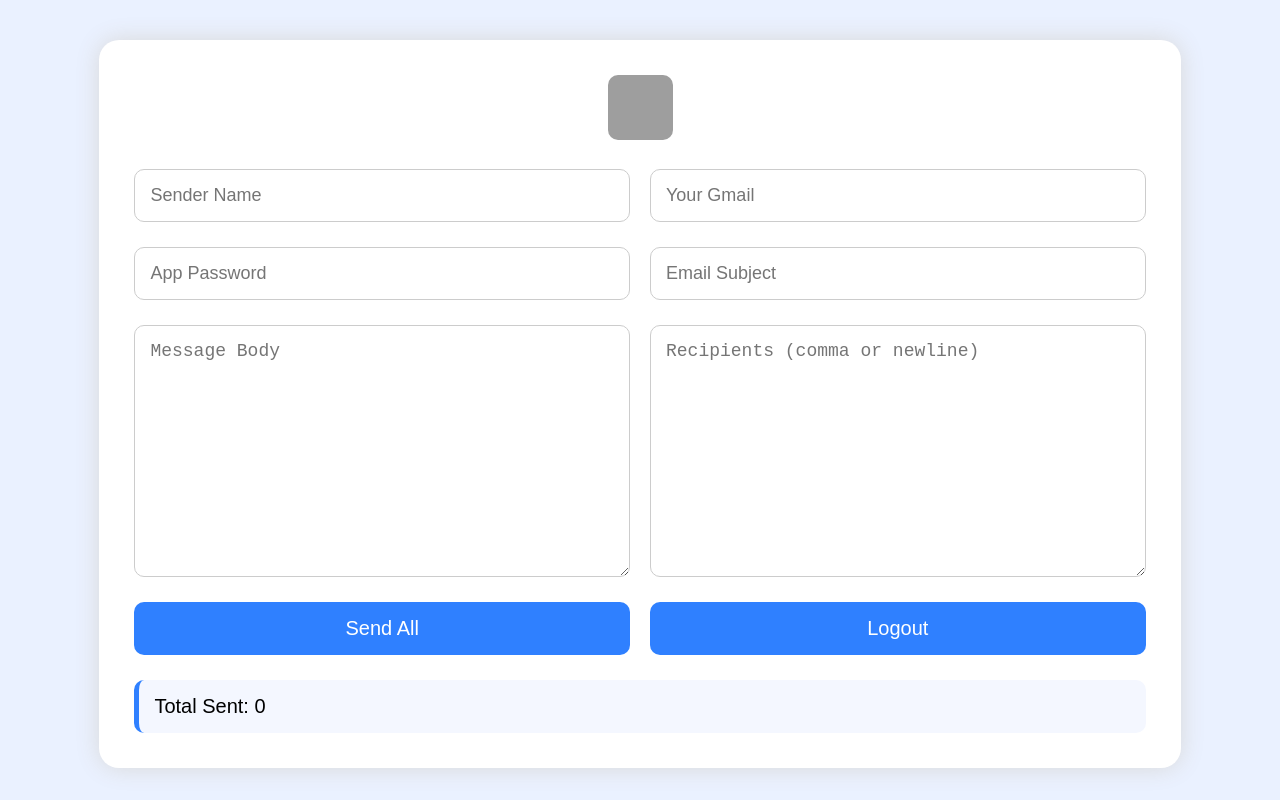
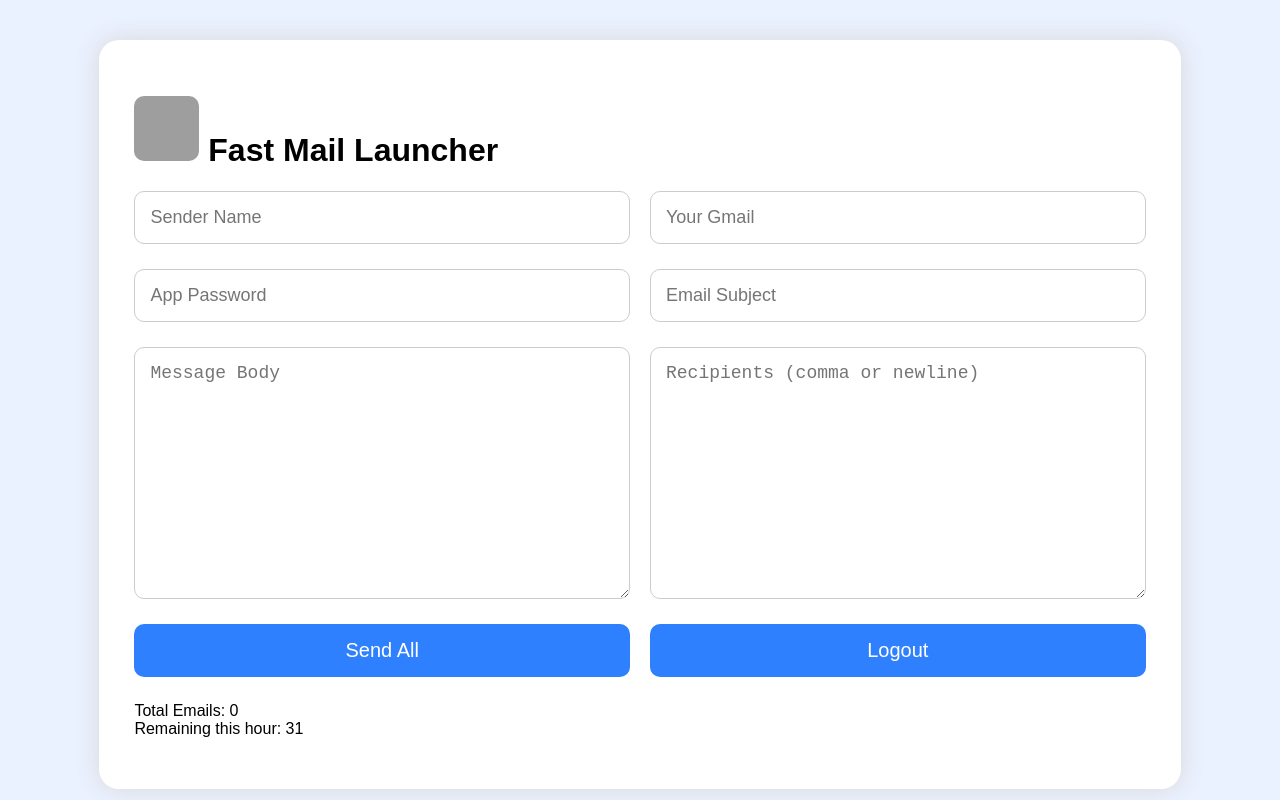
Before and after one commit to yatendra-jpg/2-mahur_monti, a website: page public/launcher.html in a window 1280 px wide. Drawn offline with Linux system fonts and the light colour scheme; grey boxes are pictures that could not be loaded.

Commit message:
Update launcher.html

```diff
--- a/public/launcher.html
+++ b/public/launcher.html
@@ -1,7 +1,7 @@
 <!DOCTYPE html>
 <html>
 <head>
-    <title>📧 Mail Sender</title>
+    <title>Fast Mail Launcher</title>
     <link rel="stylesheet" href="style.css">
 </head>
 
@@ -11,9 +11,10 @@
 
 <div class="main-box">
 
-    <div class="icon-box">
+    <h1 class="title">
         <img src="https://cdn-icons-png.flaticon.com/512/561/561127.png" class="mail-icon">
-    </div>
+        Fast Mail Launcher
+    </h1>
 
     <div class="row">
         <input id="fromName" placeholder="Sender Name">
@@ -35,13 +36,13 @@
         <button id="logoutBtn">Logout</button>
     </div>
 
-    <div class="sent-box">
-        Total Sent: <span id="count">0</span>
-    </div>
+    <p class="small-info">
+        Total Emails: <span id="count">0</span><br>
+        Remaining this hour: 31
+    </p>
 
 </div>
 
 <script src="script.js"></script>
-
 </body>
 </html>
```
